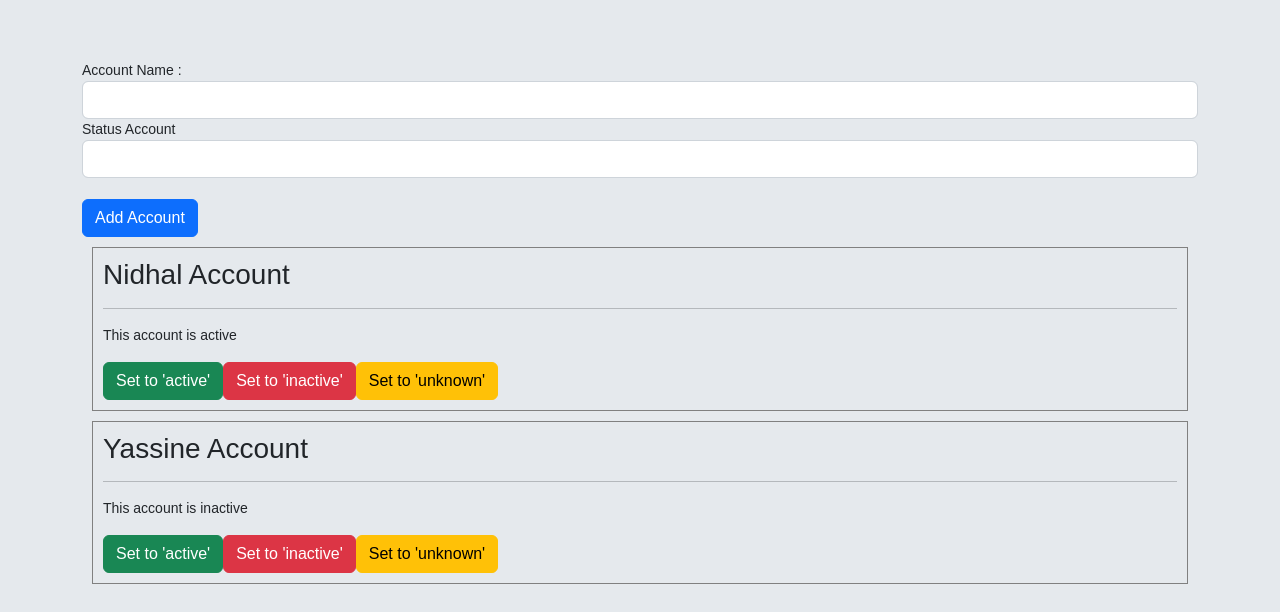
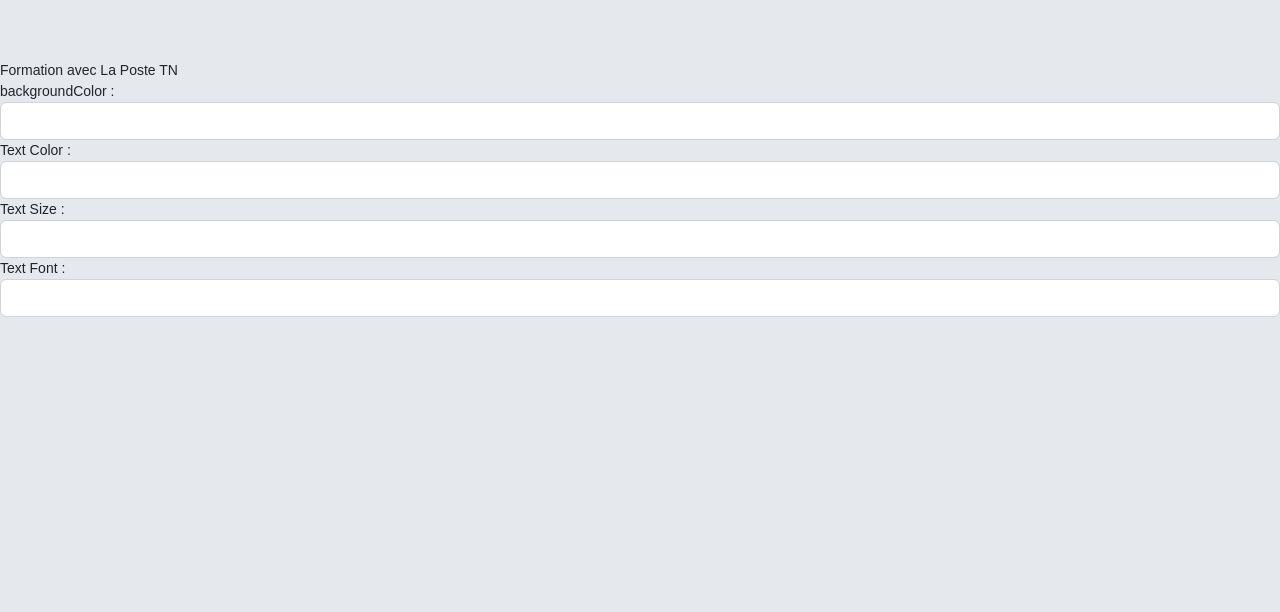
Before and after one commit to n2sy/LaPoste-III, an Angular app: page / in a window 1280 px wide. Shown: the top 612 px of the page. Built offline with nearby package versions, Linux system fonts and the light colour scheme.

Commit message:
third step

```diff
--- a/src/app/app.component.html
+++ b/src/app/app.component.html
@@ -7,4 +7,8 @@
     <app-cv></app-cv>
 </div> -->
 
-<app-home-account></app-home-account>
+<!-- <app-home-account></app-home-account> -->
+
+<!-- <app-direct></app-direct> -->
+
+<app-ms-word></app-ms-word>
--- a/src/app/app.module.ts
+++ b/src/app/app.module.ts
@@ -12,9 +12,11 @@ import { DetailsComponent } from './details/details.component';
 import { AddAccountComponent } from './accounts/add-account/add-account.component';
 import { HomeAccountComponent } from './accounts/home-account/home-account.component';
 import { ItemAccountComponent } from './accounts/item-account/item-account.component';
+import { DirectComponent } from './direct/direct.component';
+import { MsWordComponent } from './ms-word/ms-word.component';
 
 @NgModule({
-  declarations: [AppComponent, FirstComponent, ChildComponent, CvComponent, ListeComponent, ItemComponent, DetailsComponent, AddAccountComponent, HomeAccountComponent, ItemAccountComponent],
+  declarations: [AppComponent, FirstComponent, ChildComponent, CvComponent, ListeComponent, ItemComponent, DetailsComponent, AddAccountComponent, HomeAccountComponent, ItemAccountComponent, DirectComponent, MsWordComponent],
   imports: [BrowserModule, FormsModule],
   providers: [],
   bootstrap: [AppComponent],
--- /dev/null
+++ b/src/app/direct/direct.component.html
@@ -0,0 +1,9 @@
+<div [ngStyle]="{
+    'backgroundColor' : bgColor,
+    'color' : couleur
+}
+">
+    Exemple de NgStyle
+</div>
+
+<button (click)="changeStyle()" class="btn btn-primary">Change Style</button>
--- /dev/null
+++ b/src/app/direct/direct.component.ts
@@ -0,0 +1,19 @@
+import { Component, OnInit } from '@angular/core';
+
+@Component({
+  selector: 'app-direct',
+  templateUrl: './direct.component.html',
+  styleUrls: ['./direct.component.css'],
+})
+export class DirectComponent implements OnInit {
+  bgColor = 'pink';
+  couleur = 'blue';
+  constructor() {}
+
+  ngOnInit(): void {}
+
+  changeStyle() {
+    this.bgColor = 'black';
+    this.couleur = 'red';
+  }
+}
--- /dev/null
+++ b/src/app/ms-word/ms-word.component.html
@@ -0,0 +1,18 @@
+<div [ngStyle]="{
+    'backgroundColor' : bgColor,
+    'color' : txtColor,
+    'fontSize' : txtSize,
+    'fontFamily' : txtFont
+}">Formation avec La Poste TN</div>
+
+<label for="">backgroundColor :</label>
+<input [(ngModel)]="bgColor" type="text" class="form-control">
+<label for="">Text Color :</label>
+<input [(ngModel)]="txtColor" type="text" class="form-control">
+<label for="">Text Size :</label>
+<input #inp (change)="changeSize(inp.value)" type="number" class="form-control">
+
+<label for="">Text Font :</label>
+<select [(ngModel)]="txtFont" class="form-control">
+    <option *ngFor="let font of FontList" [value]="font">{{font}}</option>
+</select>
--- /dev/null
+++ b/src/app/ms-word/ms-word.component.ts
@@ -0,0 +1,22 @@
+import { Component, OnInit } from '@angular/core';
+
+@Component({
+  selector: 'app-ms-word',
+  templateUrl: './ms-word.component.html',
+  styleUrls: ['./ms-word.component.css'],
+})
+export class MsWordComponent implements OnInit {
+  FontList = ['', 'Phosphate', 'Garamond', 'Arial'];
+  bgColor;
+  txtColor;
+  txtSize;
+  txtFont;
+  constructor() {}
+
+  ngOnInit(): void {}
+
+  changeSize(inp) {
+    console.log(inp);
+    this.txtSize = inp + 'px';
+  }
+}
```
Also changed, not shown: src/app/direct/direct.component.css (added), src/app/ms-word/ms-word.component.css (added), 2 other files (tests, documents, lock files or other folders).
